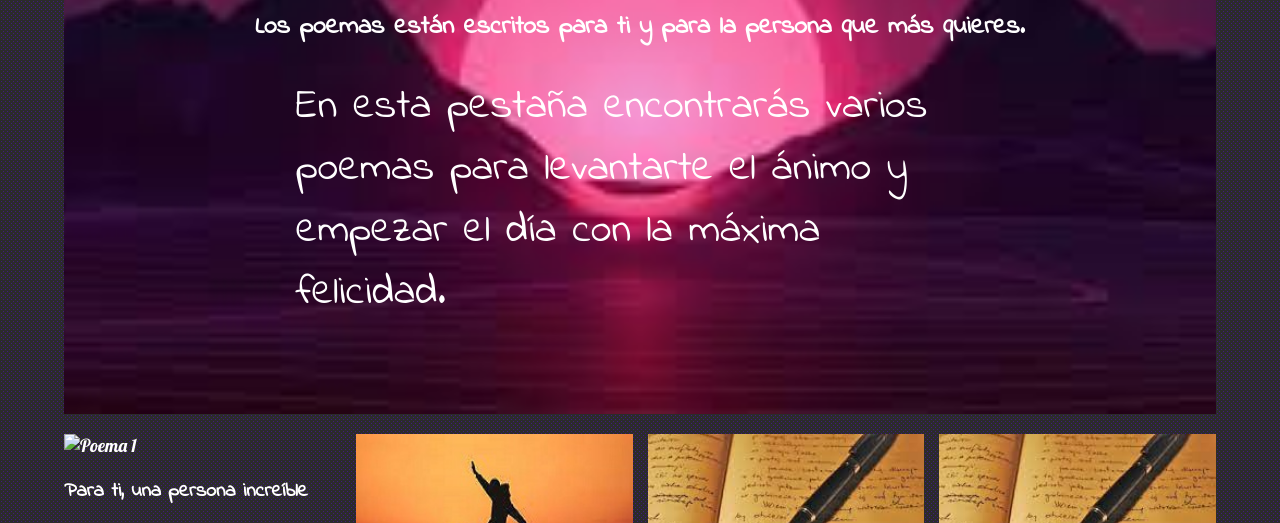
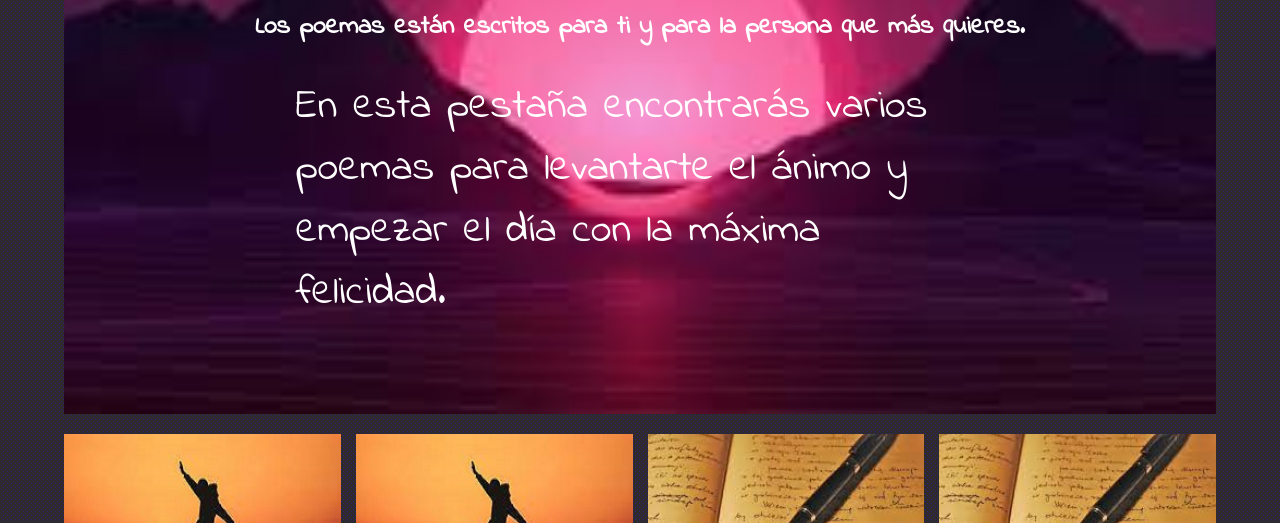
Before and after one commit to poemasymusica504/poemasymusica504github.io, a plain HTML site: page motivacion.html in a window 1280 px wide. Shown: the part 378-901 px from the top of the page. Drawn offline with nearby package versions, Linux system fonts and the light colour scheme; a web font is replaced by a local one.

Commit message:
Update motivacion.html

```diff
--- a/motivacion.html
+++ b/motivacion.html
@@ -58,7 +58,7 @@
         <!-- NEWS CARDS-->
         <div class="news-cards">
             <div>
-                <img src="img/Poe.png" alt="Poema 1">
+                <img src="img/PoeMo1.png" alt="Poema 1">
                 <h3>Para ti, una persona increíble</h3>
                 <p>Para los que sienten que no aguantan más, para los que puedan estar perdiendo la fe y estan experimentando una tormenta implacable de emociones.</p>
                 <a href="">Leer Más<i class="fas fa-angle-double-right"></i></a>
```
